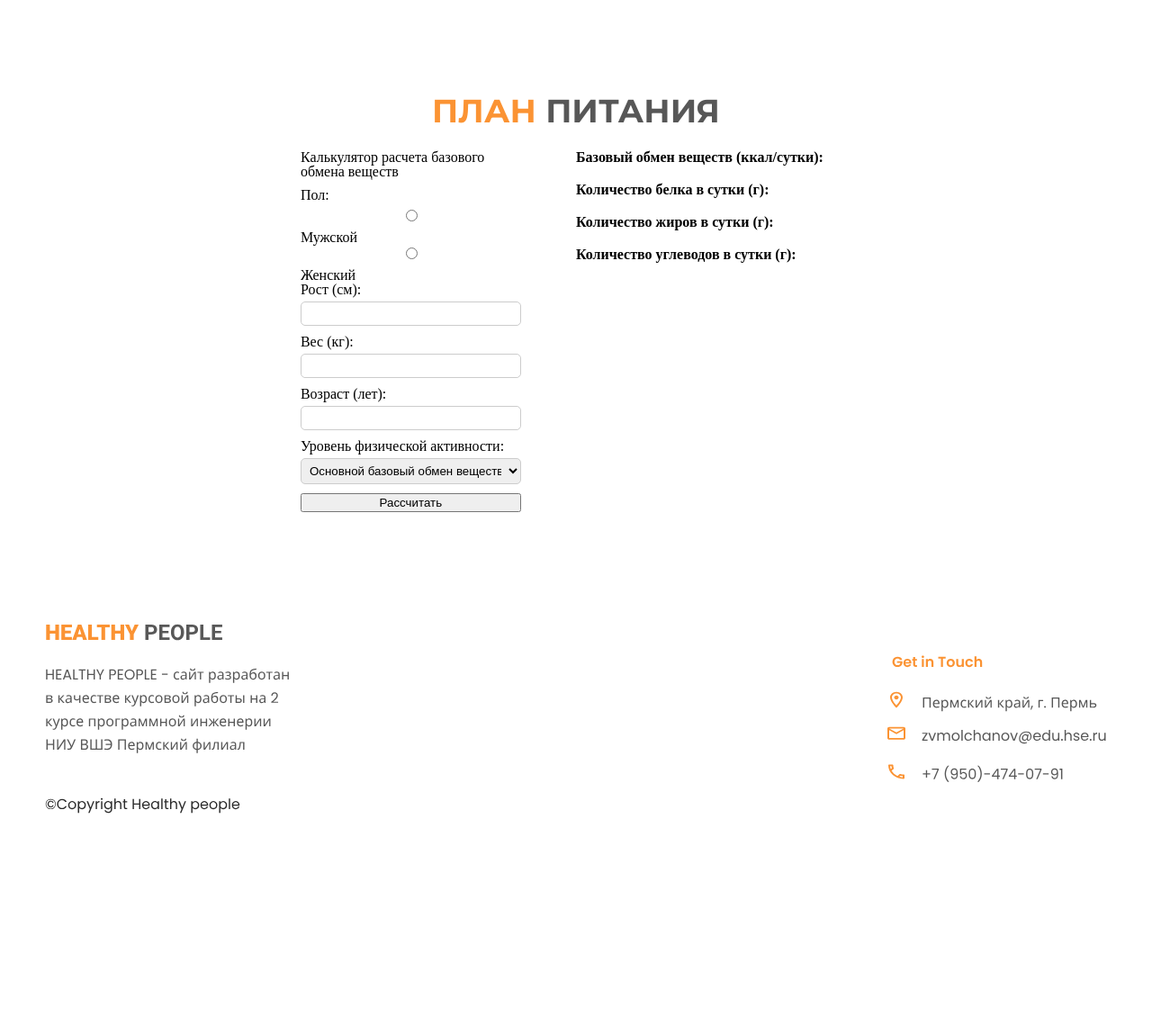
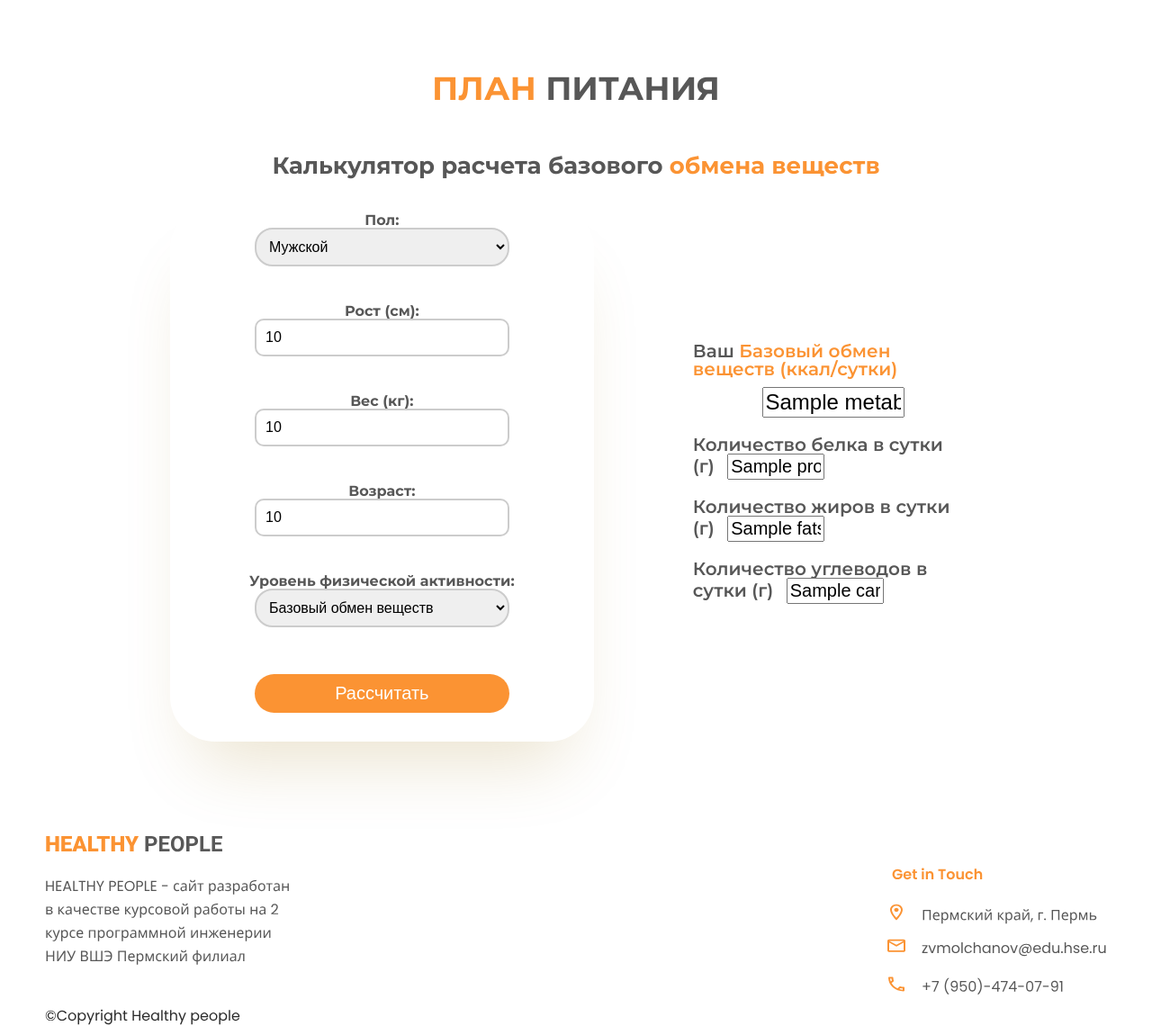
Before and after one commit to ZakharMolchanov/Healthy_People, a Flask app: template templates/diets.html in a window 1280 px wide. Shown: the part 90-1230 px from the top of the page at 90% size. Before the commit the page ends 994 px from the top, so only its background shows below. Run offline with Flask 3, Linux system fonts and the light colour scheme; the template is opened without the code that fills it: most values are stand-ins (such as "Sample title", 1, 10 or a date in 2020).

Commit message:
Create calculate metabolism and write in database)

```diff
--- a/app.py
+++ b/app.py
@@ -1,5 +1,5 @@
 from flask import Flask, request, jsonify, render_template, redirect, url_for, session
-from flask_login import LoginManager, login_user, logout_user, login_required, UserMixin, current_user
+from flask_login import LoginManager, login_user, login_required, UserMixin, current_user
 from flask_sqlalchemy import SQLAlchemy
 from flask_bcrypt import Bcrypt
 
@@ -20,9 +20,25 @@ class Users(db.Model, UserMixin):
     User_surname = db.Column(db.String(80), unique=False, nullable=False)
     Email = db.Column(db.String(120), unique=True, nullable=False)
     Password_hash = db.Column(db.String(256), unique=False, nullable=False)
+    Age = db.Column(db.Integer, unique=False, nullable=False)
+    Weight = db.Column(db.Integer, unique=False, nullable=False)
+    Height = db.Column(db.Integer, unique=False, nullable=False)
+    Physical_activity_id = db.Column(db.Integer, db.ForeignKey('physical_activity.Physical_activity_id'),
+                                     nullable=False)
+    Metabolism = db.Column(db.Integer, unique=False, nullable=False)
+    Gender = db.Column(db.String(1), unique=False, nullable=False)
 
     def get_id(self):
         return self.User_id
+
+
+class Physical_activity(db.Model):
+    Physical_activity_id = db.Column(db.Integer, primary_key=True)
+    Physical_activity_name = db.Column(db.String(80), unique=False, nullable=False)
+    Coefficient = db.Column(db.Float, unique=False, nullable=False)
+
+    def get_id(self):
+        return self.Physical_activity_id
 
 
 @login_manager.user_loader
@@ -45,14 +61,13 @@ def add_user():
         password_hash = bcrypt.generate_password_hash(data['Password_hash']).decode('utf-8')
         new_user = Users(User_name=data['User_name'], User_surname=data['User_surname'], Email=data['Email'],
                          Password_hash=password_hash)
-        session = db.session()
         db.session.add(new_user)
         db.session.flush()
         db.session.commit()
         login_user(new_user)
 
         return jsonify(
-                {'message'  : 'User registered and logged in!', 'user_id': new_user.User_id,
+                {'message': 'User registered and logged in!', 'user_id': new_user.User_id,
                  'user_name': new_user.User_name, 'user_surname': new_user.User_surname}), 201
 
     else:
@@ -69,7 +84,7 @@ def login():
         if user and bcrypt.check_password_hash(user.Password_hash, password):
             login_user(user)
             return jsonify(
-                    {'message'     : 'User logged in!', 'user_id': user.User_id, 'user_name': user.User_name,
+                    {'message': 'User logged in!', 'user_id': user.User_id, 'user_name': user.User_name,
                      'user_surname': user.User_surname}), 201
         else:
             return render_template('login.html', error='Неправильный логин или пароль')
@@ -89,16 +104,58 @@ def load_user(user_id):
     return Users.query.get(int(user_id))
 
 
-@app.route('/Home/<user_name>/<user_surname>')
+@app.route('/Home/<user_id>/<user_name>/<user_surname>')
 @login_required
-def index_user(user_name, user_surname):
-    return render_template('Home.html', name=user_name, surname=user_surname)
+def index_user(user_id, user_name, user_surname):
+    return render_template('Home.html', user_id=user_id,
+                           name=user_name, surname=user_surname)
 
 
-@app.route('/Home/<username>/diets.html')
-def diets(username):
-    current_user = Users.query.filter_by(User_name=username).first()
-    return render_template('diets.html', name=current_user.User_name)
+@app.route('/Home/<user_id>/<username>/diets.html', methods=['GET', 'POST'])
+@login_required
+def diets(user_id, username):
+    if request.method == 'POST':
+        data = request.form.to_dict()
+        current_user.Weight = data['weight']
+        current_user.Height = data['height']
+        current_user.Age = data['age']
+        if data['gender'] == 'female':
+            current_user.Gender = 'F'
+            current_user.Metabolism = int((655 + (9.6 * int(current_user.Weight)) + (1.8 * int(current_user.Height)) - (
+                    4.7 * int(current_user.Age))) * float(data['Physical_activity']))
+        else:
+            current_user.Gender = "M"
+            current_user.Metabolism = int((66 + (13.7 * int(current_user.Weight)) + (5 * int(current_user.Height)) - (
+                    6.8 * int(current_user.Age))) * float(data['Physical_activity']))
+
+        if data['Physical_activity'] == '1':
+            current_user.Physical_activity_id = 1
+        elif data['Physical_activity'] == '1.2':
+            current_user.Physical_activity_id = 2
+        elif data['Physical_activity'] == '1.375':
+            current_user.Physical_activity_id = 3
+        elif data['Physical_activity'] == '1.55':
+            current_user.Physical_activity_id = 4
+        elif data['Physical_activity'] == '1.6375':
+            current_user.Physical_activity_id = 5
+
+        db.session.commit()
+        proteins = int((current_user.Metabolism * 0.45) // 4)
+        fats = int((current_user.Metabolism * 0.2) // 9)
+        carbs = int((current_user.Metabolism * 0.35) // 4)
+        return render_template('diets.html', user_id=user_id, username=username, metabolism=current_user.Metabolism,
+                               height=current_user.Height, weight=current_user.Weight, age=current_user.Age,
+                               proteins=proteins, fats=fats, carbs=carbs)
+
+    elif current_user.Weight is not None:
+        return render_template('diets.html', user_id=user_id, username=username,
+                               metabolism=current_user.Metabolism,
+                               height=current_user.Height, weight=current_user.Weight, age=current_user.Age,
+                               proteins=int((current_user.Metabolism * 0.45) // 4),
+                               fats=int((current_user.Metabolism * 0.2) // 9),
+                               carbs=int((current_user.Metabolism * 0.35) // 4))
+    else:
+        return render_template('diets.html', user_id=user_id, username=username)
 
 
 if __name__ == '__main__':
--- a/static/css/style_diets.css
+++ b/static/css/style_diets.css
@@ -213,66 +213,136 @@ table {
   justify-content: center;
   align-items: center;
   flex-direction: column;
-  margin-top: 100px;
+  margin-top: 70px;
 }
 .main-name_title {
   font-size: 36px;
   font-weight: 700;
   font-family: Montserrat;
   color: rgba(87, 87, 87, 1);
-  line-height: 130%;
+  line-height: 56px;
   text-align: center;
 }
+.calculator_title {
+  font-size: 26px;
+  font-weight: 700;
+  font-family: Montserrat;
+  color: rgba(87, 87, 87, 1);
+  line-height: 56px;
+  text-align: center;
+  margin-top: 30px;
+}
 .container {
+  margin-top: 15px;
   display: flex;
   justify-content: space-between;
-  align-items: flex-start;
-  margin: 20px;
-    padding: 0 50px;
+  align-items: center;
+  font-family: Montserrat;
+  font-weight: 600;
+  color: rgba(87, 87, 87, 1);
+  font-size: 16px;
+}
+.calculate-form {
+  width: 80%;
+  display: flex;
+  margin-right: 100px;
+  flex-direction: column;
+  background: #ffffff;
 
+  box-shadow: 0px 50px 80px -30px rgba(151, 109, 0, 0.2);
+  border-radius: 50px;
+  justify-content: center;
+  display: flex;
+  flex-direction: column;
+  align-items: center;
 }
 
-.calculator-form {
-  width: 40%;
-  margin-right: 20px;
-
+.calculate-form label {
+  margin-top: 10px;
+  display: block;
+  font-weight: bold;
+  text-align: left;
 }
 
-h2 {
-  margin-bottom: 10px;
-
+.calculate-form input[type="number"],
+.calculate-form select {
+  border-radius: 10px;
+  border: 2px solid #ccc;
+  padding: 10px;
+  font-size: 16px;
+  width: 60%;
+  justify-content: center;
+  box-sizing: border-box;
 }
 
-form {
+.calculate-form input[type="number"]:focus,
+.calculate-form select:focus {
+  outline: none;
+  border-color: #fb9333;
+}
+
+.calculate-form select {
+  border-radius: 20px;
+}
+
+.calculate-form input[type="submit"] {
+  background-color: rgba(251, 147, 51, 1);
+  color: #fff;
+  border: none;
+  border-radius: 30px;
+  font-size: 20px;
+  padding: 10px 10px;
+  cursor: pointer;
+  margin-top: 20px;
+  width: 60%;
+}
+
+.calculate-form input[type="submit"]:hover {
+  background-color: #ffba6f;
+}
+.result-container {
   display: flex;
   flex-direction: column;
-
+  align-items: center;
+  font-size: 16px;
 }
 
-
-label {
-  margin-bottom: 5px;
+.result_metabolism {
+  display: flex;
+  flex-direction: column;
+  align-items: center;
+  margin: 10px;
+  font-size: 20px;
 }
 
-input,
-select {
+.result_metabolism label {
   margin-bottom: 10px;
-  padding: 5px;
-  border-radius: 5px;
-  border: 1px solid #ccc;
 }
 
-.result-container {
-  width: 50%;
+.result_metabolism input[type="text"] {
+  font-size: 24px;
+  text-align: center;
+  width: 150px;
 }
 
 .result {
-  margin-bottom: 20px;
+  flex-direction: column;
+  align-items: flex-start;
+  margin: 10px;
 }
 
 .result label {
-  font-weight: bold;
+  font-size: 20px;
+  margin-right: 10px;
 }
+
+.result input[type="text"] {
+  font-size: 20px;
+  text-align: right;
+  width: 100px;
+  margin-right: 10px;
+}
+
 /* #region Footer */
 .footer__container {
   display: flex;
--- a/templates/diets.html
+++ b/templates/diets.html
@@ -52,45 +52,123 @@
       <div class="main-name_title">
         <span style="color: rgba(251, 147, 51, 1)">ПЛАН</span> ПИТАНИЯ
       </div>
+      <h2 class="calculator_title">
+        Калькулятор расчета базового
+        <span style="color: rgba(251, 147, 51, 1)">обмена веществ</span>
+      </h2>
       <div class="container">
-        <div class="calculator-form">
-          <h2>Калькулятор расчета базового обмена веществ</h2>
-          <form>
-            <label>Пол:</label>
-            <input type="radio" name="gender" value="male" />Мужской
-            <input type="radio" name="gender" value="female" />Женский
-            <label>Рост (см):</label>
-            <input type="number" name="height" />
-            <label>Вес (кг):</label>
-            <input type="number" name="weight" />
-            <label>Возраст (лет):</label>
-            <input type="number" name="age" />
-            <label>Уровень физической активности:</label>
-            <select name="activity">
-              <option value="1.2">Основной базовый обмен веществ</option>
-              <option value="1.375">Минимальная активность</option>
-              <option value="1.55">1-3 тренировки в неделю</option>
-              <option value="1.725">5 и более тренировок в неделю</option>
-            </select>
-            <button type="button" onclick="calculateBMR()">Рассчитать</button>
-          </form>
-        </div>
+        <form
+          id="calculate_form"
+          class="calculate-form"
+          action=""
+          method="post"
+        >
+          <label for="gender">Пол:</label>
+          <select id="gender" name="gender" required>
+            <option value="male">Мужской</option>
+            <option value="female">Женский</option>
+          </select>
+          <br /><br />
+
+          <label for="height">Рост (см):</label>
+          <input
+            type="number"
+            id="height"
+            name="height"
+            min="150"
+            max="220"
+            required
+            value="{{height}}"
+            placeholder=""
+          /><br /><br />
+
+          <label for="weight">Вес (кг):</label>
+          <input
+            type="number"
+            id="weight"
+            name="weight"
+            min="31"
+            max="160"
+            value="{{weight}}"
+            placeholder=""
+          /><br /><br />
+
+          <label for="age">Возраст:</label>
+          <input
+            type="number"
+            id="age"
+            name="age"
+            min="16"
+            max="65"
+            value="{{age}}"
+            placeholder=""
+            required
+          /><br /><br />
+
+          <label for="Physical_activity">Уровень физической активности:</label>
+          <select id="Physical_activity" name="Physical_activity" required>
+            <option value="1">Базовый обмен веществ</option>
+            <option value="1.2">Низкая активность</option>
+            <option value="1.375">1-3 Тренировки в неделю</option>
+            <option value="1.55">5 Тренировок в неделю</option>
+            <option value="1.6375">Ежедневные тренировкин</option>
+          </select>
+          <br /><br />
+
+          <input
+            type="submit"
+            class="calculate-btn"
+            name="calculate"
+            value="Рассчитать"
+          /><br /><br />
+        </form>
+
         <div class="result-container">
-          <div class="result">
-            <label>Базовый обмен веществ (ккал/сутки):</label>
-            <span id="bmr-result"></span>
+          <div class="result_metabolism">
+            <label>
+              Ваш
+              <span style="color: rgba(251, 147, 51, 1)"
+                >Базовый обмен веществ (ккал/сутки)</span
+              >
+            </label>
+            <input
+              type="text"
+              id="result"
+              name="result"
+              value="{{metabolism}}"
+              readonly
+            />
+            <span id="Physical_activity-result"></span>
           </div>
           <div class="result">
-            <label>Количество белка в сутки (г):</label>
-            <span id="protein-result"></span>
+            <label>Количество белка в сутки (г)</label>
+            <input
+              type="text"
+              id="result"
+              name="result"
+              value="{{proteins}}"
+              readonly
+            />
           </div>
           <div class="result">
-            <label>Количество жиров в сутки (г):</label>
-            <span id="fat-result"></span>
+            <label>Количество жиров в сутки (г)</label>
+            <input
+              type="text"
+              id="result"
+              name="result"
+              value="{{fats}}"
+              readonly
+            />
           </div>
           <div class="result">
-            <label>Количество углеводов в сутки (г):</label>
-            <span id="carb-result"></span>
+            <label>Количество углеводов в сутки (г)</label>
+            <input
+              type="text"
+              id="result"
+              name="result"
+              value="{{carbs}}"
+              readonly
+            />
           </div>
         </div>
       </div>
```
Also changed, not shown: static/js/login.js (+6 -1 lines), static/js/sign.js (+7 -1 lines).
